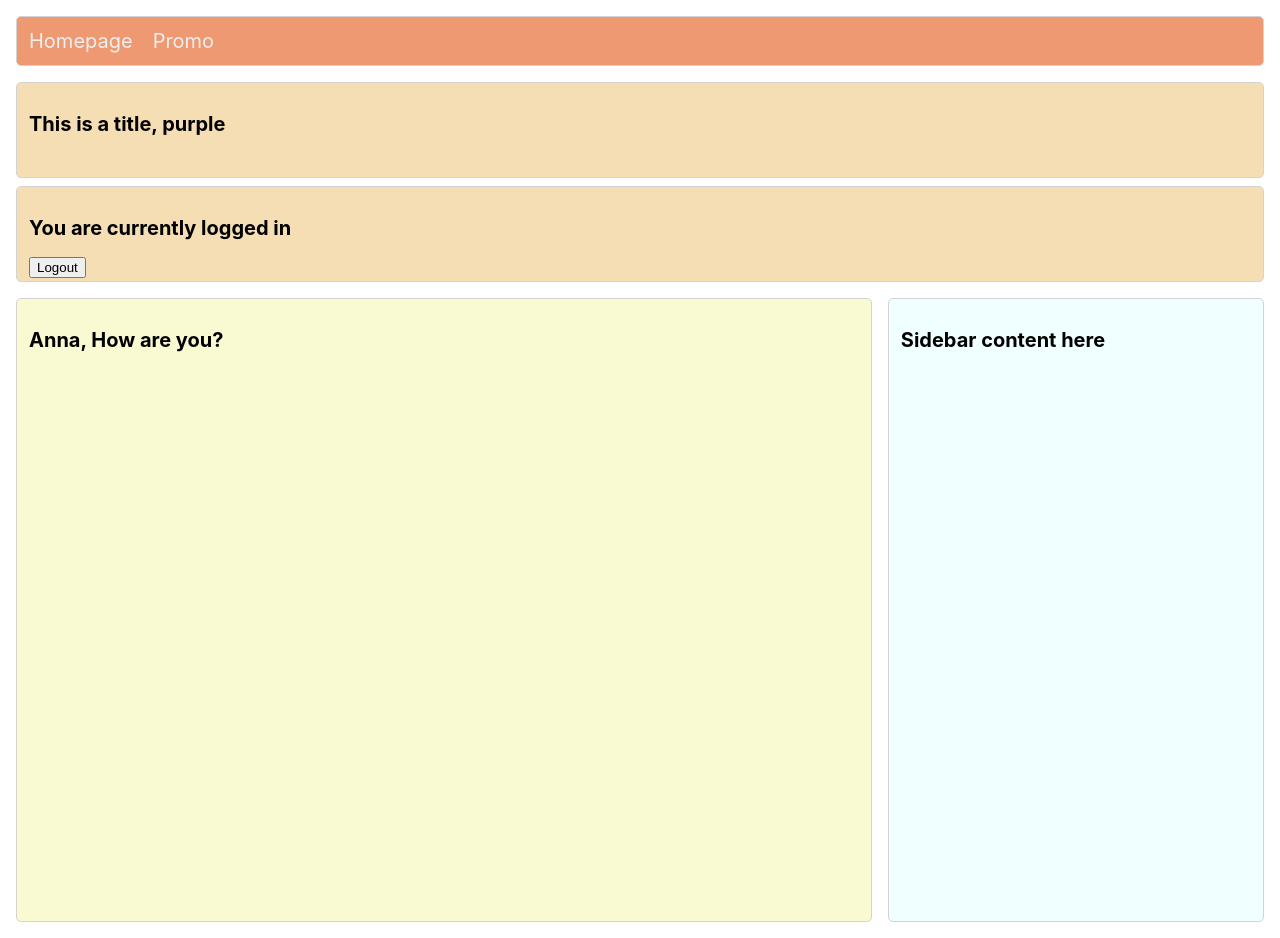
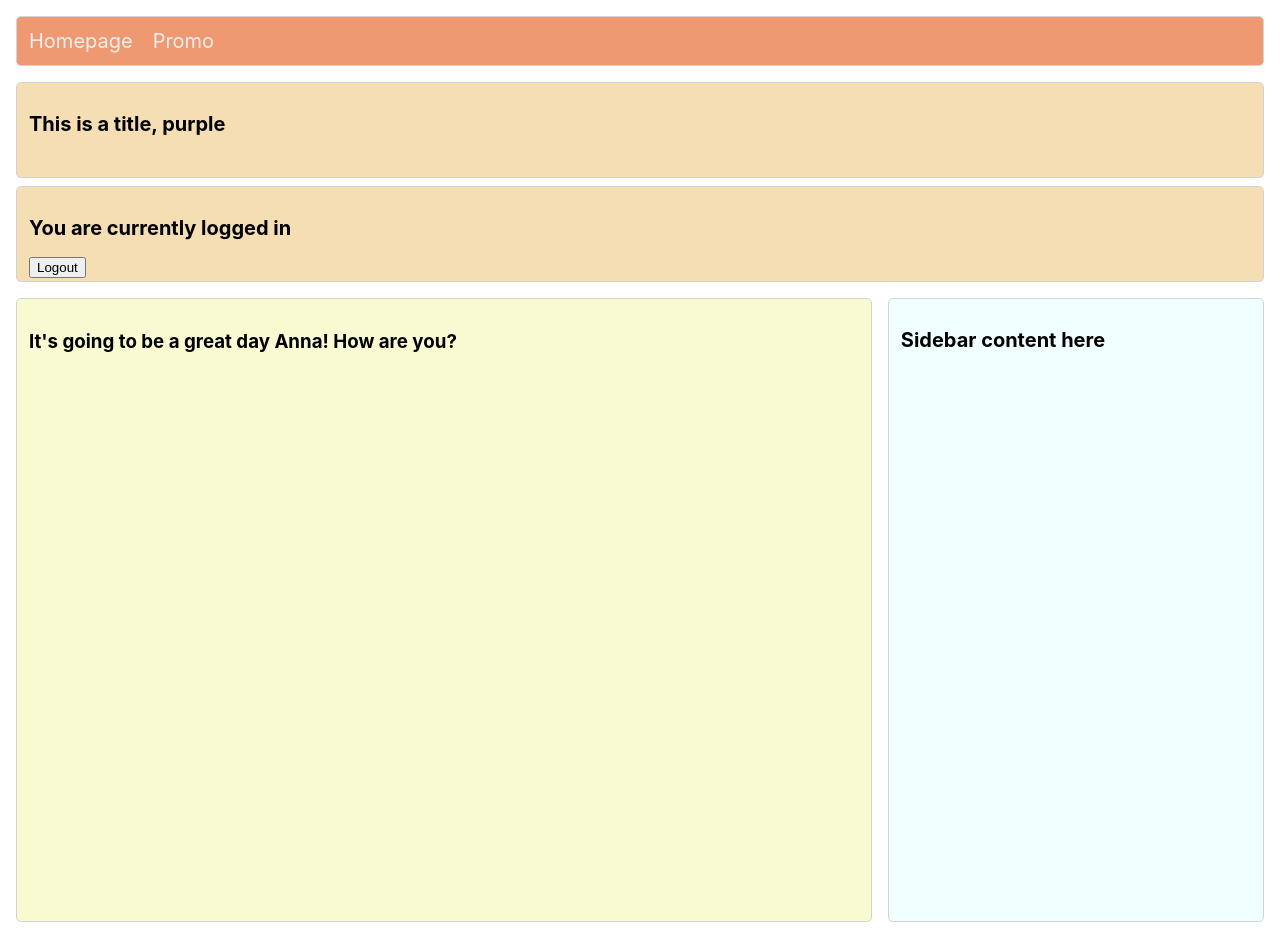
Before and after one commit to LoganKells/meta-front-end-developer, a React (Create React App) app in the folder course-5-react-basics/first-react-app/: page / in a window 1280 px wide. Built offline with nearby package versions, Linux system fonts and the light colour scheme.

Commit message:
Conditional formatting for when the user is logged in

```diff
--- a/course-5-react-basics/first-react-app/src/components/App.jsx
+++ b/course-5-react-basics/first-react-app/src/components/App.jsx
@@ -22,7 +22,7 @@ function App() {
                     />
                 }
                 />
-                <Route path='/promo' element={<Promo />} />
+                <Route path='/promo' element={<Promo loggedIn={loggedIn} />} />
             </Routes>
         </div>
     )
--- a/course-5-react-basics/first-react-app/src/components/Homepage.jsx
+++ b/course-5-react-basics/first-react-app/src/components/Homepage.jsx
@@ -13,7 +13,7 @@ function Homepage(props) {
                           loggedInDispatch={props.setLoggedIn} />
 
             <div className='content'>
-                <Main greeting='Anna' />
+                <Main username='Anna' loggedIn={props.loggedIn} />
                 <Sidebar />
             </div>
         </div>
--- a/course-5-react-basics/first-react-app/src/components/Main.jsx
+++ b/course-5-react-basics/first-react-app/src/components/Main.jsx
@@ -1,9 +1,11 @@
+import { WelcomeUser } from './WelcomeUser'
+
 function Main(props) {
     return (
         <div className={'roundBorder mainContent'}>
-            <h2>
-                {props.greeting}, How are you?
-            </h2>
+            <WelcomeUser
+                loggedIn={props.loggedIn}
+                username={props.username} />
         </div>
     )
 }
--- a/course-5-react-basics/first-react-app/src/components/Promo.jsx
+++ b/course-5-react-basics/first-react-app/src/components/Promo.jsx
@@ -1,12 +1,33 @@
-function Promo() {
+function Discount() {
+    return (
+        <div>
+            <h2>
+                Congrats, a 30% discount will be applied at checkout!
+            </h2>
+        </div>
+    )
+}
+
+function OfferDiscount() {
+    return (
+        <div>
+            <h2>
+                Please log in to get a 30% discount!
+            </h2>
+        </div>
+    )
+}
+
+function Promo(props) {
+    let message
+    if (props.loggedIn) {
+        message = <Discount />
+    } else {
+        message = <OfferDiscount />
+    }
     return (
         <div className='promo-section'>
-            <div>
-                <h1>Don't miss this deal!</h1>
-            </div>
-            <div>
-                <h2>Subscribe to my newsletter and get all the shop items at 50% off!</h2>
-            </div>
+            {message}
         </div>
     )
 }
--- /dev/null
+++ b/course-5-react-basics/first-react-app/src/components/WelcomeUser.js
@@ -0,0 +1,13 @@
+function WelcomeUser(props) {
+
+    return (
+        <h3>
+            {props.loggedIn &&
+                `It's going to be a great day ${props.username}! How are you?`}
+        </h3>
+    )
+
+
+}
+
+export { WelcomeUser }
```
